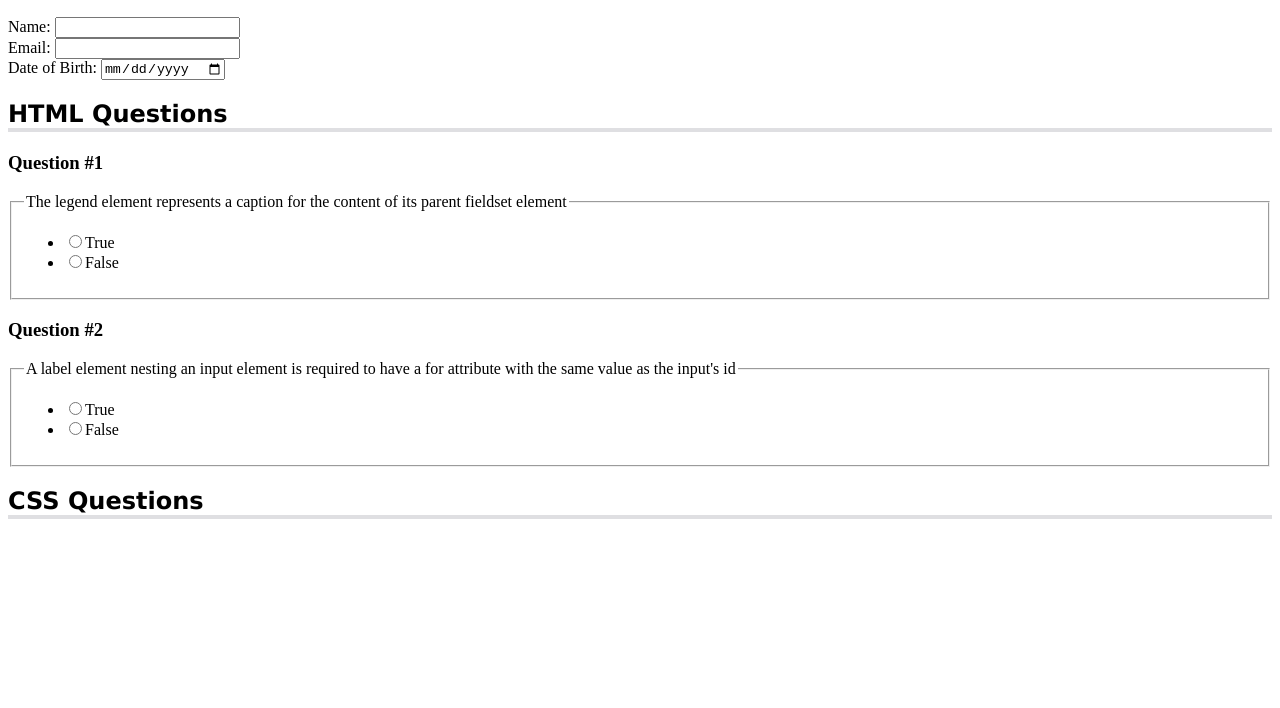
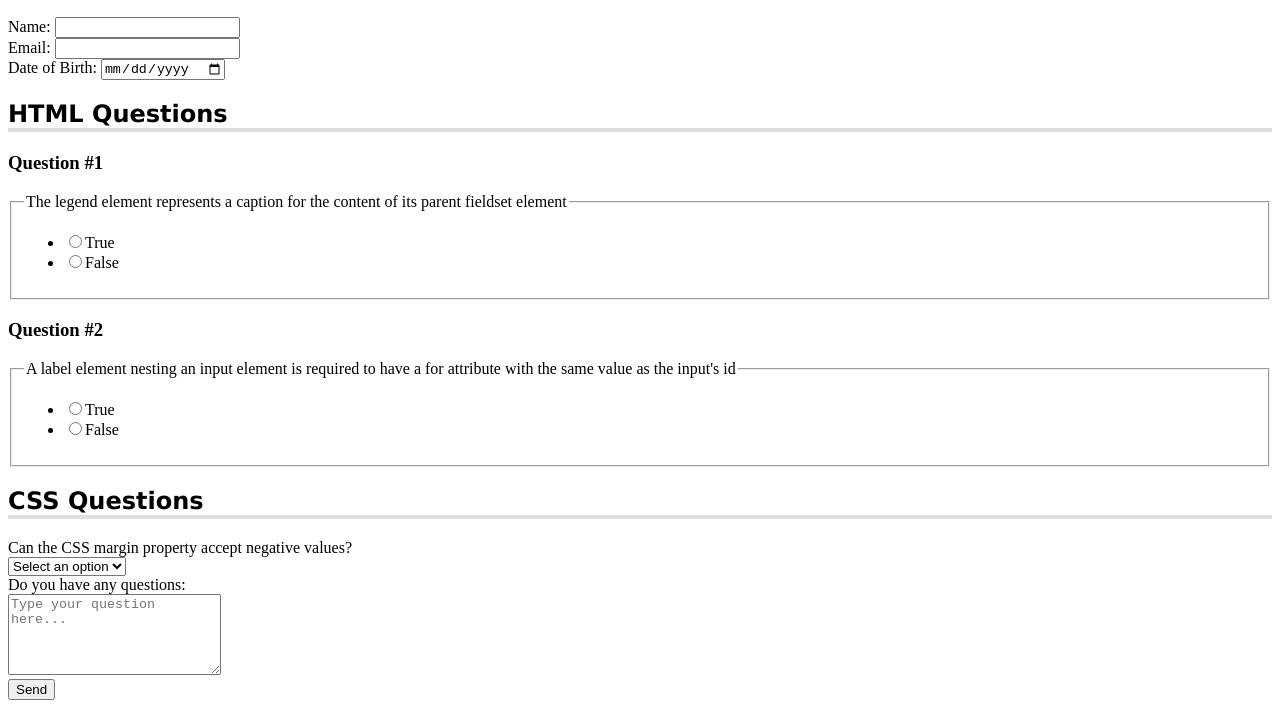
Before and after one commit to OleksandrHub/AQuiz, a plain HTML site: page index.html in a window 1280 px wide. Shown: the part 113-821 px from the top of the page. Before the commit the page ends 800 px from the top, so only its background shows below. Drawn offline with Linux system fonts and the light colour scheme.

Commit message:
described the 3rd section for the form

```diff
--- a/index.html
+++ b/index.html
@@ -63,8 +63,26 @@
             </section>
             <section role="region" aria-labelledby="css-questions">
                 <h2 id="css-questions">CSS Questions</h2>
+                <div class="formrow">
+                    <div class="question-block">
+                        <label for="select">Can the CSS margin property accept negative values?</label>
+                    </div>
+                    <div class="answer">
+                        <select name="select" id="select" required>
+                            <option value="">Select an option</option>
+                            <option value="yes">Yes</option>
+                            <option value="no">No</option>
+                        </select>
+                    </div>
+                    <div class="question-block">
+                        <label for="textarea">Do you have any questions:</label>
+                    </div>
+                    <div class="answer">
+                        <textarea name="textarea" id="textarea" placeholder="Type your question here..." rows="5" cols="24"></textarea>
+                    </div>
+                </div>
             </section>
-        </form>
+            <button type="submit">Send</button>        </form>
     </main>
 </body>
 </html>
```
